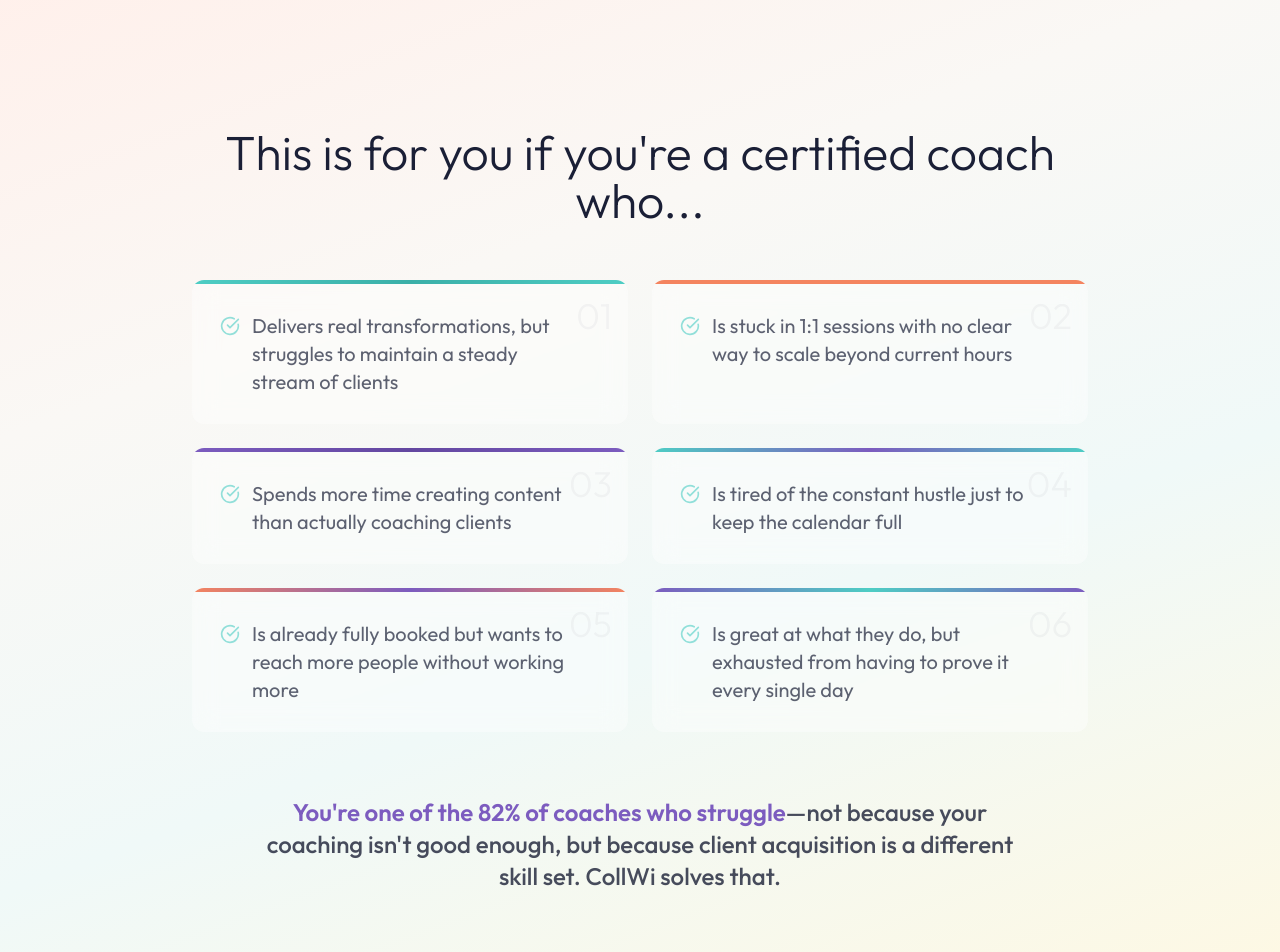
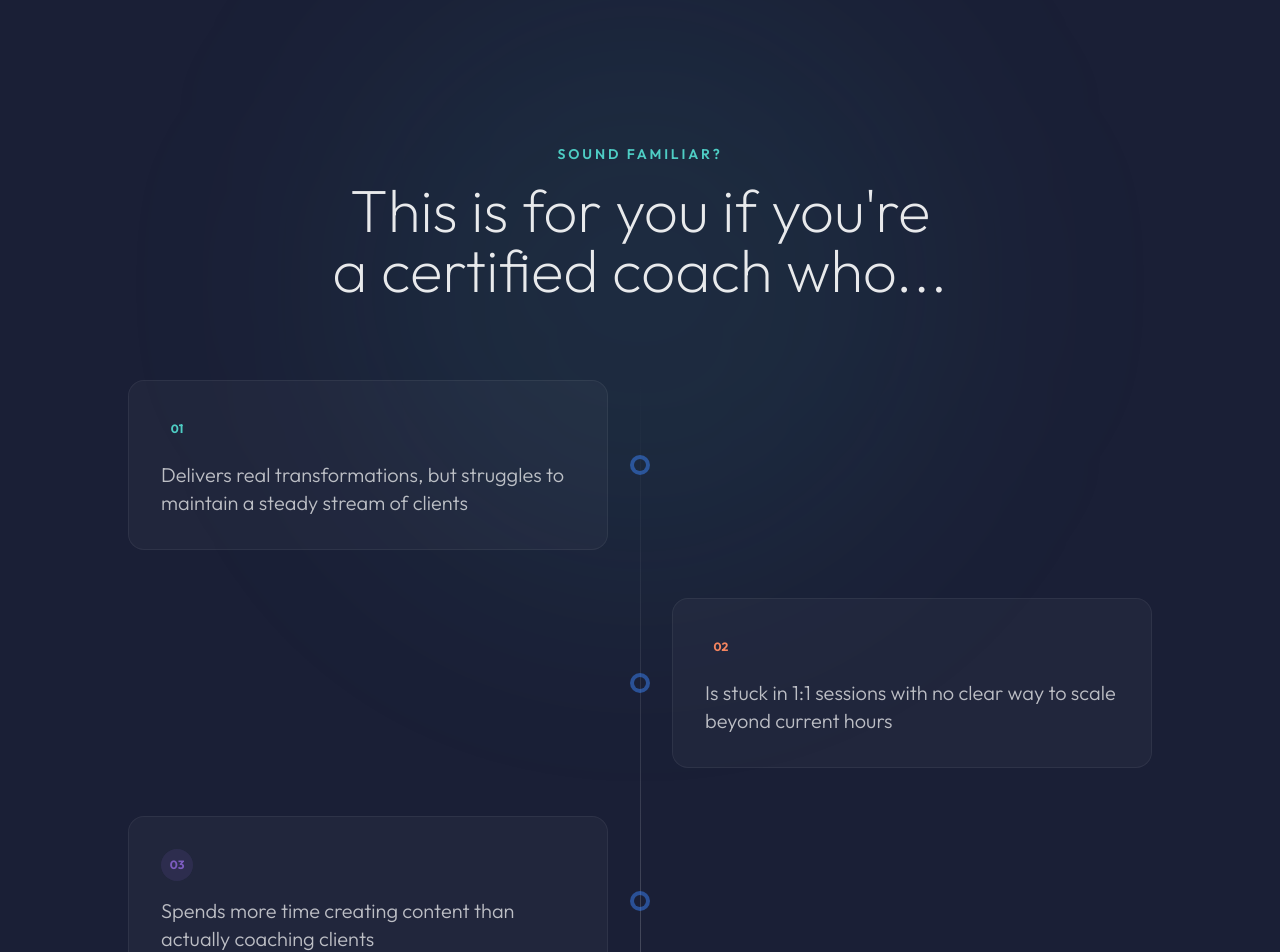
Before and after one commit to gaiaCollwi/collwi-coach, a Next.js app: page / in a window 1280 px wide. Shown: the part 1180-2132 px from the top of the page. Built offline with nearby package versions, Linux system fonts and the light colour scheme.

Commit message:
Redesign 'for you' section — dark theme, timeline layout, slide-in animations
Co-Authored-By: Claude Opus 4.6 (1M context) <noreply@anthropic.com>

```diff
--- a/app/page.tsx
+++ b/app/page.tsx
@@ -502,18 +502,35 @@ export default function CoachesPage() {
         }
       )
 
-      // For-you cards
+      // For-you cards — alternating slide from left/right
+      document.querySelectorAll('.for-you-card').forEach((card, i) => {
+        const isLeft = i % 2 === 0
         gsap.fromTo(
-        '.for-you-card',
-        { opacity: 0, y: 50, rotateY: -5, filter: 'blur(4px)' },
+          card,
+          { opacity: 0, x: isLeft ? -80 : 80, filter: 'blur(6px)' },
           {
             opacity: 1,
-          y: 0,
-          rotateY: 0,
+            x: 0,
             filter: 'blur(0px)',
-          duration: 0.7,
-          stagger: 0.1,
+            duration: 0.9,
             ease: 'power3.out',
+            scrollTrigger: {
+              trigger: card,
+              start: 'top 85%',
+              toggleActions: 'play none none none',
+            },
+          }
+        )
+      })
+
+      // For-you center line grow
+      gsap.fromTo(
+        '.for-you-line',
+        { scaleY: 0, transformOrigin: 'top' },
+        {
+          scaleY: 1,
+          duration: 1.5,
+          ease: 'power2.out',
           scrollTrigger: {
             trigger: '.for-you-grid',
             start: 'top 80%',
@@ -907,44 +924,69 @@ export default function CoachesPage() {
       </section>
 
       {/* ─── THIS IS FOR YOU SECTION ─── */}
-      <section ref={forYouRef} className="relative py-28 md:py-36 px-6 overflow-hidden" style={{
-        background: 'linear-gradient(160deg, #FFF0EB 0%, #FAF8F5 30%, #F0F9F8 60%, #FFF8E1 100%)',
-      }}>
-        {/* Parallax orbs */}
-        <div className="absolute top-10 right-[10%] w-64 h-64 bg-brand-teal/8 rounded-full blur-3xl animate-float" />
-        <div className="absolute bottom-20 left-[5%] w-72 h-72 bg-brand-coral/8 rounded-full blur-3xl animate-float-delayed" />
-        <div className="absolute top-1/2 right-[30%] w-48 h-48 bg-brand-purple/6 rounded-full blur-3xl animate-float-slow" />
-
-        <div className="relative z-10 max-w-4xl mx-auto">
-          <h2 className="text-split-reveal text-3xl md:text-5xl font-sans font-light leading-tight mb-14 text-center">
-            This is for you if you&apos;re a certified coach who...
+      <section ref={forYouRef} className="relative py-28 md:py-40 px-6 overflow-hidden bg-brand-navy">
+        {/* Ambient glow */}
+        <div className="absolute top-0 left-1/2 -translate-x-1/2 w-[600px] h-[600px] bg-brand-teal/[0.07] rounded-full blur-[120px]" />
+        <div className="absolute bottom-0 right-0 w-[400px] h-[400px] bg-brand-purple/[0.08] rounded-full blur-[100px]" />
+
+        <div className="relative z-10 max-w-5xl mx-auto">
+          <p className="for-you-card text-brand-teal text-sm font-semibold tracking-[0.2em] uppercase text-center mb-4" style={{ opacity: 0 }}>
+            Sound familiar?
+          </p>
+          <h2 className="for-you-card text-3xl md:text-5xl lg:text-6xl font-sans font-extralight leading-tight text-center text-white/90 mb-20" style={{ opacity: 0 }}>
+            This is for you if you&apos;re<br className="hidden md:block" /> a certified coach who...
           </h2>
 
-          <div className="for-you-grid grid md:grid-cols-2 gap-6">
-            {forYouItems.map((item, i) => (
+          {/* Staggered alternating cards */}
+          <div className="for-you-grid relative">
+            {/* Center vertical line */}
+            <div className="for-you-line absolute left-1/2 top-0 bottom-0 w-px bg-gradient-to-b from-transparent via-white/20 to-transparent hidden md:block" />
+
+            {forYouItems.map((item, i) => {
+              const isLeft = i % 2 === 0
+              const accentColors = ['brand-teal', 'brand-coral', 'brand-purple', 'brand-teal', 'brand-coral', 'brand-purple']
+              const accent = accentColors[i]
+              return (
                 <div
                   key={i}
-                className="for-you-card relative rounded-xl bg-white/40 backdrop-blur-md p-7 group hover:bg-white/70 hover:shadow-soft-lg hover:-translate-y-1 hover:rotate-[0.5deg] transition-all duration-400 cursor-default overflow-hidden"
+                  className={`for-you-card flex items-center mb-8 md:mb-12 ${isLeft ? 'md:flex-row' : 'md:flex-row-reverse'}`}
                   style={{ opacity: 0 }}
                 >
-                {/* Gradient top accent line */}
-                <div className={`absolute top-0 left-0 w-full h-1 bg-gradient-to-r ${gradientAccentColors[i]} rounded-t-xl`} />
-                <span className="absolute top-4 right-4 text-4xl font-sans font-light text-brand-navy/[0.04] select-none">
+                  {/* Card */}
+                  <div className={`w-full md:w-[calc(50%-2rem)] ${isLeft ? 'md:pr-0' : 'md:pl-0'}`}>
+                    <div className={`group relative rounded-2xl border border-white/[0.06] bg-white/[0.03] backdrop-blur-sm p-8 cursor-default transition-all duration-500 hover:bg-white/[0.07] hover:border-${accent}/30 hover:shadow-[0_0_40px_-12px] hover:shadow-${accent}/20`}>
+                      {/* Number pill */}
+                      <div className={`inline-flex items-center justify-center w-8 h-8 rounded-full bg-${accent}/15 text-${accent} text-xs font-bold mb-4`}>
                         {String(i + 1).padStart(2, '0')}
-                </span>
-                <div className="flex items-start gap-3 pt-1">
-                  <CheckCircle size={20} className="text-brand-teal mt-1 flex-shrink-0 opacity-60" />
-                  <p className="text-lg md:text-xl text-brand-navy/70 leading-relaxed pr-8">
+                      </div>
+                      <p className="text-lg md:text-xl text-white/70 leading-relaxed font-light group-hover:text-white/90 transition-colors duration-500">
                         {item}
                       </p>
-                </div>
-              </div>
-            ))}
-          </div>
-
-          <p className="text-xl md:text-2xl text-center font-medium text-brand-navy/80 mt-16 max-w-3xl mx-auto">
-            <em className="text-brand-purple not-italic font-semibold">You&apos;re one of the 82% of coaches who struggle</em>&mdash;not because your coaching isn&apos;t good enough, but because client acquisition is a different skill set. CollWi solves that.
-          </p>
+                      {/* Bottom accent bar on hover */}
+                      <div className={`absolute bottom-0 left-0 w-0 h-[2px] bg-${accent} group-hover:w-full transition-all duration-700 ease-out rounded-b-2xl`} />
+                    </div>
+                  </div>
+
+                  {/* Center dot (desktop) */}
+                  <div className="hidden md:flex items-center justify-center w-16 flex-shrink-0">
+                    <div className={`w-3 h-3 rounded-full bg-${accent}/60 ring-4 ring-${accent}/10 group-hover:ring-${accent}/30 transition-all duration-500`} />
+                  </div>
+
+                  {/* Spacer for other side */}
+                  <div className="hidden md:block md:w-[calc(50%-2rem)]" />
+                </div>
+              )
+            })}
+          </div>
+
+          <div className="for-you-card mt-20 text-center" style={{ opacity: 0 }}>
+            <p className="text-xl md:text-2xl font-light text-white/60 max-w-3xl mx-auto leading-relaxed">
+              <span className="text-brand-purple font-medium">82% of coaches struggle with this</span>&mdash;not because their coaching isn&apos;t good enough, but because client acquisition is a different skill set.
+            </p>
+            <p className="text-2xl md:text-3xl font-light text-white/90 mt-4">
+              CollWi solves that.
+            </p>
+          </div>
         </div>
       </section>
 
```
Lines whose indentation alone changed are shown as unchanged.
